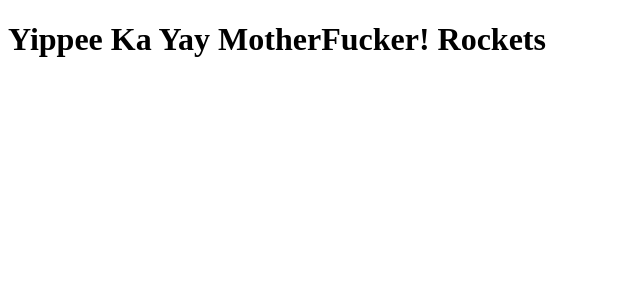
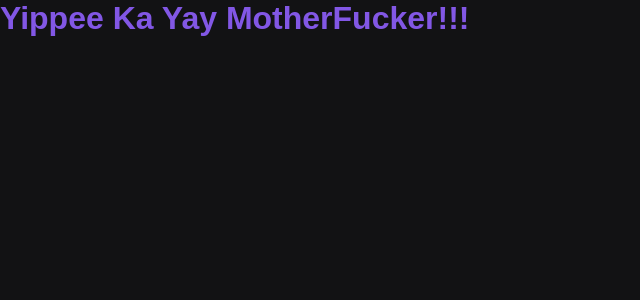
Before and after one commit to AndreCosta101/nextjs, a Next.js app: page / in a window 1280 px wide. Shown: the top 300 px of the page, without its empty margins (0-640 px from the left). Built offline with nearby package versions, Linux system fonts and the light colour scheme.

Commit message:
[Fundamentos do Next.js]

```diff
--- /dev/null
+++ b/babel.config.js
@@ -0,0 +1,4 @@
+module.exports = {
+  presets: ["next/babel"],
+  plugins: [["styled-components", { "ssr": true }]]
+}
--- a/package.json
+++ b/package.json
@@ -10,11 +10,14 @@
   "dependencies": {
     "next": "10.0.0",
     "react": "17.0.1",
-    "react-dom": "17.0.1"
+    "react-dom": "17.0.1",
+    "styled-components": "^5.2.1"
   },
   "devDependencies": {
     "@types/node": "^14.14.6",
     "@types/react": "^16.9.55",
+    "@types/styled-components": "^5.1.4",
+    "babel-plugin-styled-components": "^1.11.1",
     "typescript": "^4.0.5"
   }
 }
--- a/pages/_app.tsx
+++ /dev/null
@@ -1,5 +0,0 @@
-function MyApp({ Component, pageProps }) {
-  return <Component {...pageProps} />
-}
-
-export default MyApp
--- a/pages/index.tsx
+++ /dev/null
@@ -1,7 +0,0 @@
-import Head from 'next/head'
-
-export default function Home() {
-  return (
-    <h1>Yippee Ka Yay MotherFucker! Rockets</h1>
-  )
-}
--- /dev/null
+++ b/src/pages/_app.tsx
@@ -0,0 +1,12 @@
+import GlobalStyle from "../styles/GlobalStyle";
+
+function MyApp({ Component, pageProps }) {
+  return (
+    <>
+      <GlobalStyle />
+      <Component {...pageProps} />
+    </>
+  )
+}
+
+export default MyApp
--- /dev/null
+++ b/src/pages/_document.tsx
@@ -0,0 +1,30 @@
+import Document, { DocumentContext } from 'next/document'
+import { ServerStyleSheet } from 'styled-components'
+
+export default class MyDocument extends Document {
+  static async getInitialProps(ctx: DocumentContext) {
+    const sheet = new ServerStyleSheet()
+    const originalRenderPage = ctx.renderPage
+
+    try {
+      ctx.renderPage = () =>
+        originalRenderPage({
+          enhanceApp: (App) => (props) =>
+            sheet.collectStyles(<App {...props} />),
+        })
+
+      const initialProps = await Document.getInitialProps(ctx)
+      return {
+        ...initialProps,
+        styles: (
+          <>
+            {initialProps.styles}
+            {sheet.getStyleElement()}
+          </>
+        ),
+      }
+    } finally {
+      sheet.seal()
+    }
+  }
+}
--- /dev/null
+++ b/src/pages/index.tsx
@@ -0,0 +1,7 @@
+import { Title } from '../styles/pages/Home';
+
+export default function Home() {
+  return (
+    <Title>Yippee Ka Yay MotherFucker!!!</Title>
+  )
+}
--- /dev/null
+++ b/src/pages/search.tsx
@@ -0,0 +1,5 @@
+export default function Search() {
+  return (
+    <h1>Search</h1>
+  )
+}
--- /dev/null
+++ b/src/styles/GlobalStyle.ts
@@ -0,0 +1,14 @@
+import { createGlobalStyle } from 'styled-components';
+
+export default createGlobalStyle`
+  *{
+    margin: 0;
+    padding: 0;
+  }
+
+  body {
+    background: #121214;
+    color: #FFF;
+    font-family: Arial, Helvetica, sans-serif;
+  }
+`;
--- /dev/null
+++ b/src/styles/pages/Home.ts
@@ -0,0 +1,5 @@
+import styled from 'styled-components';
+
+export const Title = styled.h1`
+  color: #8257e5;
+`;
```
Also changed, not shown: 1 other file (tests, documents, lock files or other folders).
